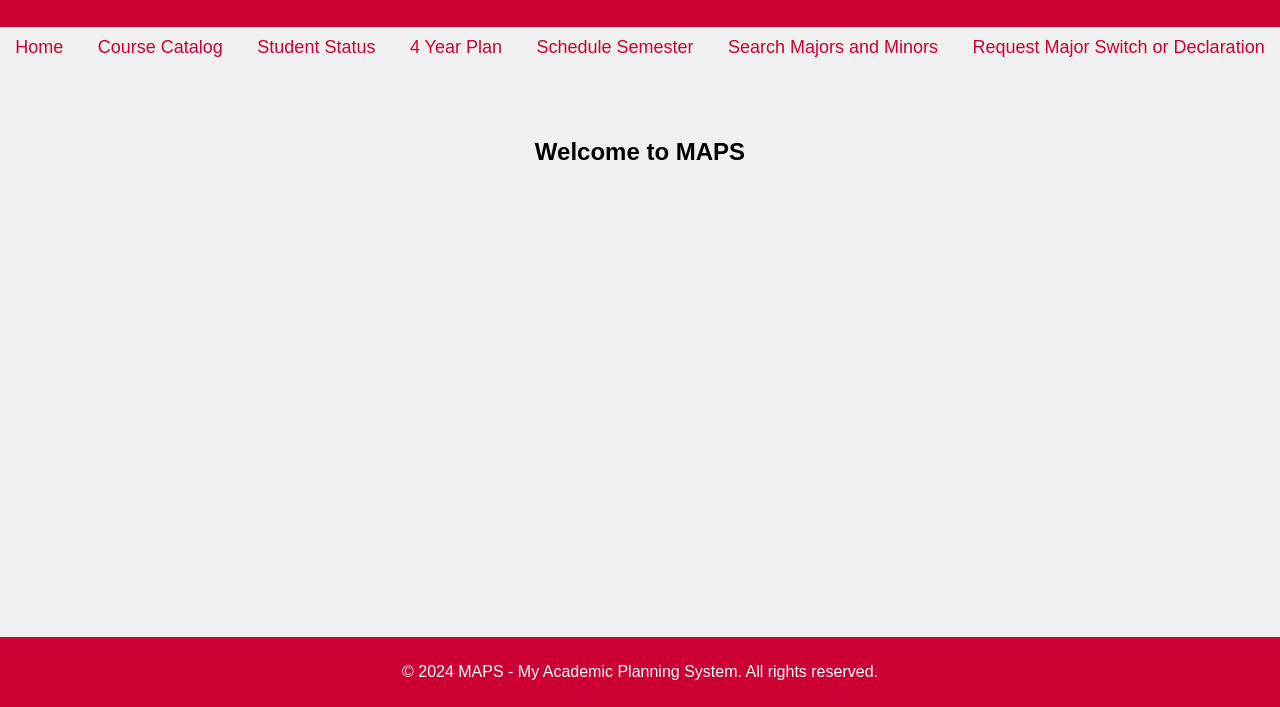
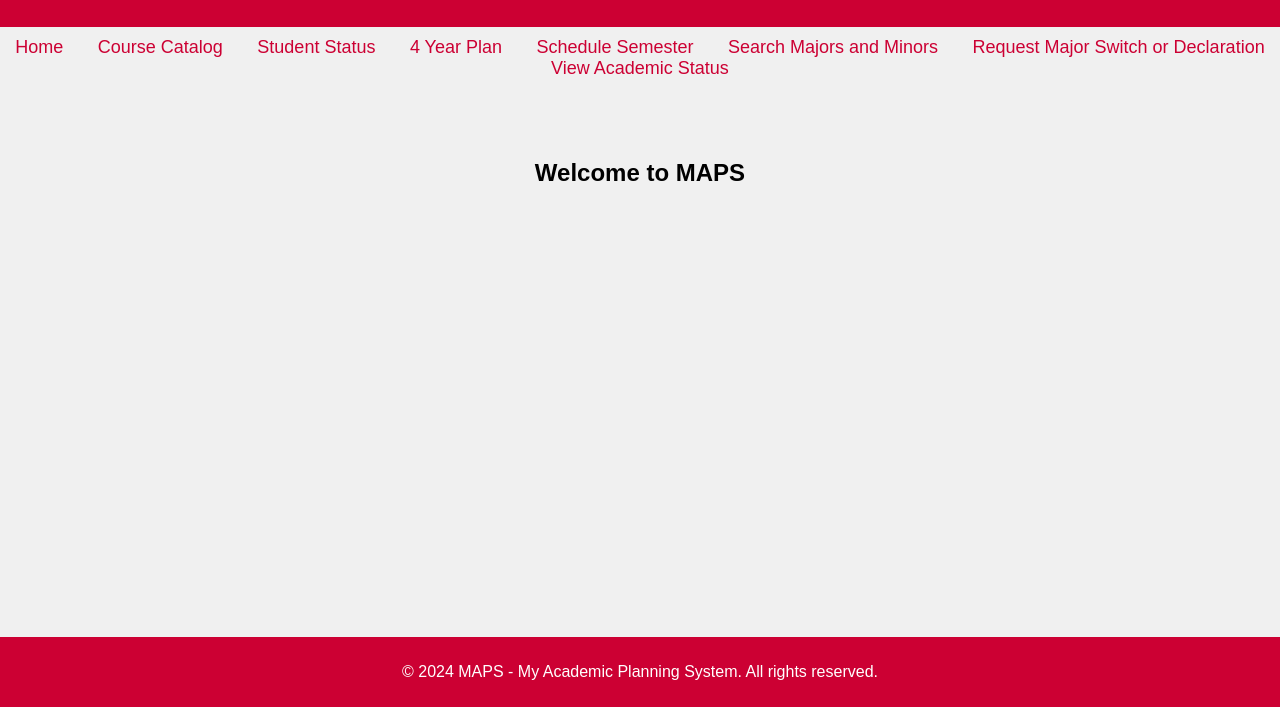
Before and after one commit to MSchmidtRU/RU_CollegePlanner, a website: page public/index.html in a window 1280 px wide. Shown: the part 93-800 px from the top of the page. Drawn offline with Linux system fonts and the light colour scheme.

Commit message:
Added academic status HTML nav link to index.html

```diff
--- a/public/index.html
+++ b/public/index.html
@@ -71,6 +71,7 @@
     <a href="schedule_semester.html">Schedule Semester</a>
     <a href="search_majors_minors.html">Search Majors and Minors</a>
     <a href="request_major_switch.html">Request Major Switch or Declaration</a>
+    <a href="academicStatus.html"> View Academic Status</a>
   </nav>
 
   <section>
```
